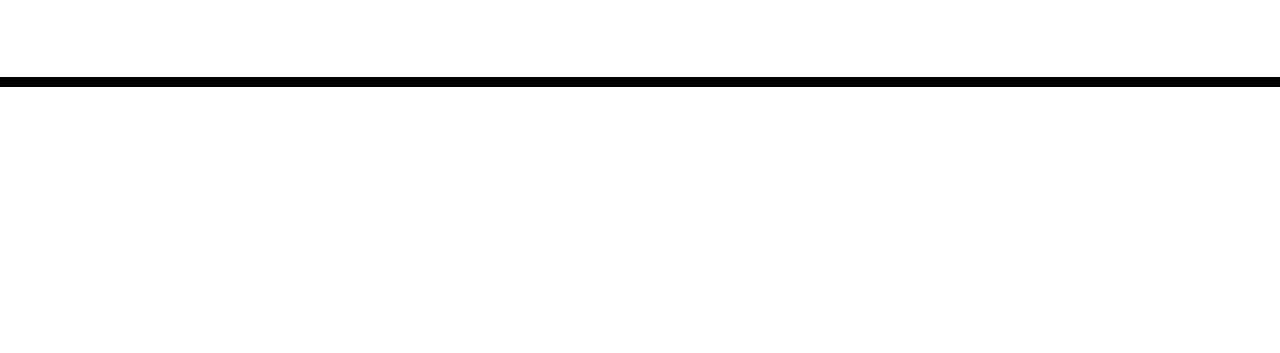
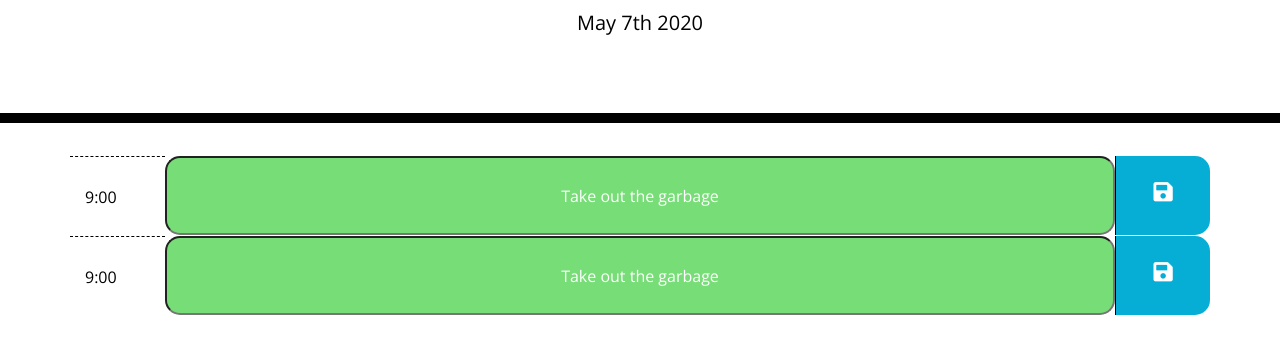
Before and after one commit to BrockBatBlue/Work_Day_Scheduler, a plain HTML site: page index.html in a window 1280 px wide. Shown: the part 181-534 px from the top of the page. Drawn offline with nearby package versions, Linux system fonts and the light colour scheme.

Commit message:
Changed CSS and made temporary hard code for visual purposes, and added the current day using JQ text

```diff
--- a/index.html
+++ b/index.html
@@ -30,9 +30,26 @@
     </header>
     <div class="container">
       <!-- Timeblocks go here -->
+      <div class="row ">
+        <div class="col-1 hour">
+          <p>9:00</p>
+        </div>
+        <input class="col-10 future time-block textarea description" value="Take out the garbage">
+        </input>
+        <div class="col-1 saveBtn fas fa-save"></div>
+      </div>
+      <div class="row">
+        <div class="col-1 hour">
+          <p>9:00</p>
+        </div>
+        <input class="col-10 future time-block textarea description" value="Take out the garbage">
+        </input>
+        <div class="col-1 saveBtn fas fa-save"></div>
+      </div>
     </div>
 
     <script src="https://code.jquery.com/jquery-3.4.1.min.js"></script>
     <script src="https://cdnjs.cloudflare.com/ajax/libs/moment.js/2.24.0/moment.min.js"></script>
+    <script src="script.js"></script>
   </body>
 </html>
--- /dev/null
+++ b/script.js
@@ -0,0 +1,12 @@
+// Variables
+var currentDay = moment().format('MMMM Do YYYY');
+
+// Create Elements
+$("#currentDay").text(currentDay);
+console.log(currentDay);
+
+// Timeblocks
+
+// Local Storage
+
+// Event Listener Section
--- a/style.css
+++ b/style.css
@@ -28,6 +28,7 @@ textarea{
 .time-block{
   text-align: center;
   border-radius: 15px;
+  height: 100%;
 }
 
 .row {
@@ -40,6 +41,7 @@ textarea{
   background-color: #ffffff;
   color: #000000;
   border-top: 1px dashed #000000;
+  height: 100%;
 }
 
 .past {
@@ -63,9 +65,13 @@ textarea{
   border-bottom-right-radius: 15px;
   background-color: #06AED5;
   color: white;
+  height: 100%;
+  font-size: 22px;
+  text-align: center;
+  padding-top: 25px;
+  cursor: pointer;
 }
-
-.saveBtn i:hover {
-  font-size: 20px;
+.saveBtn:hover {
+  font-size: 26px;
   transition: all .3s ease-in-out;
 }
```
